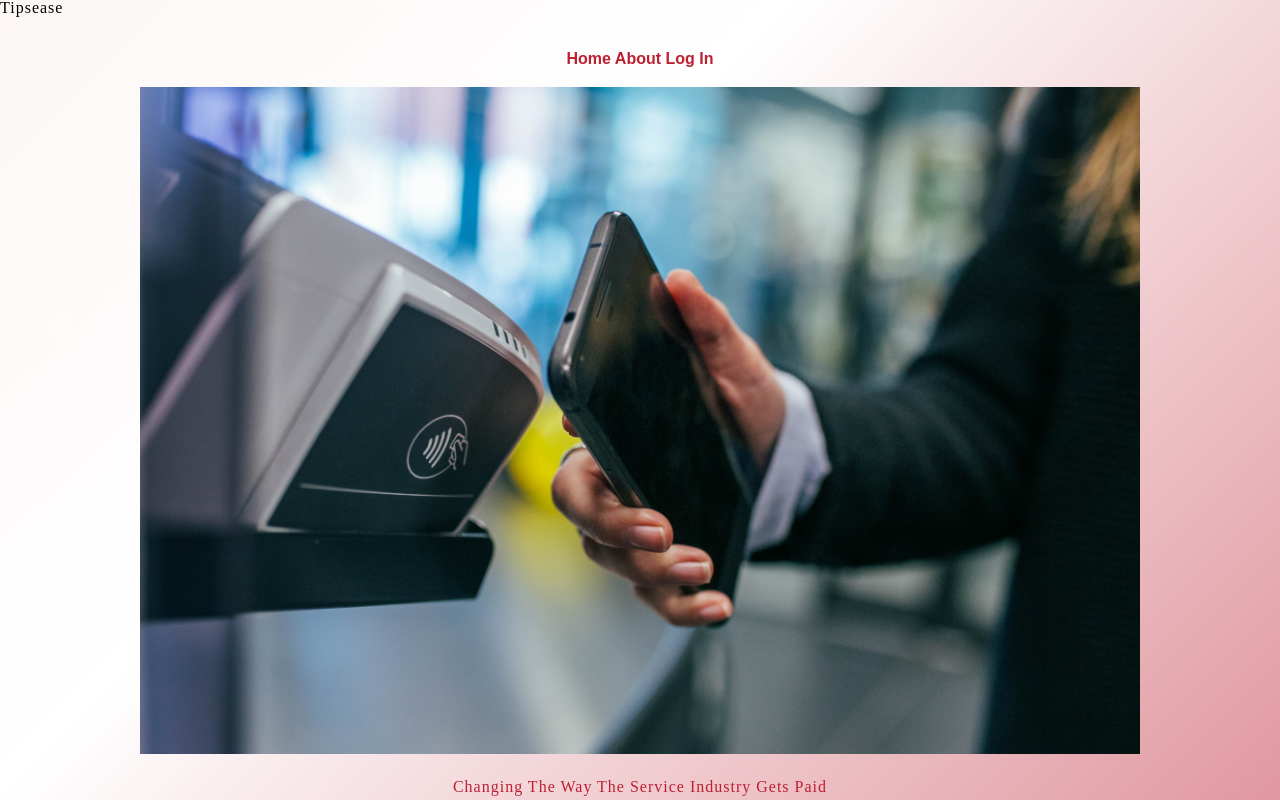
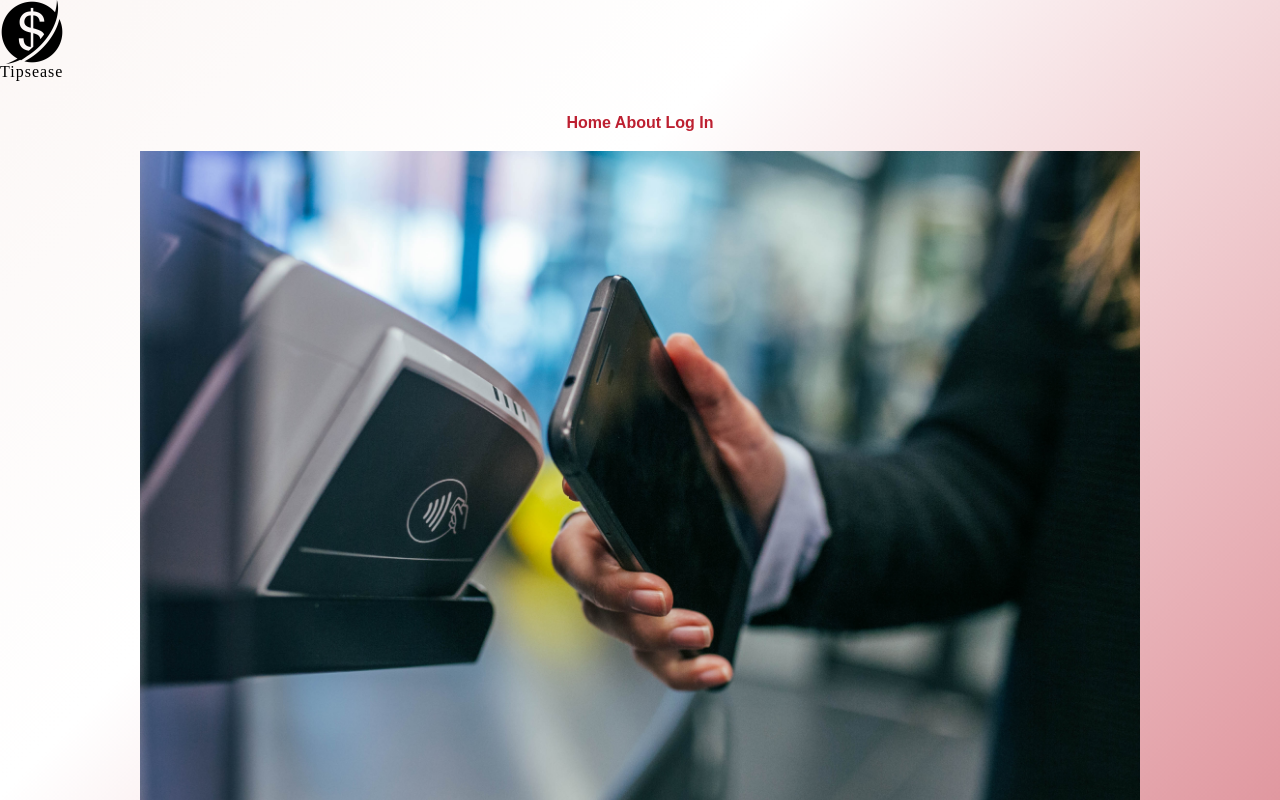
Before and after one commit to TeamTipsease/Marketing, a plain HTML site: page Marketing/HTML/index.html in a window 1280 px wide. Shown: the top 800 px of the page. Drawn offline with Linux system fonts and the light colour scheme; a web font is replaced by a local one.

Commit message:
Stopping Point
Font inspiration. Box Shadow Features. Fix Icon size in header.

```diff
--- a/Marketing/HTML/CSS/index.css
+++ b/Marketing/HTML/CSS/index.css
@@ -107,6 +107,7 @@ border-radius: 50%;
     justify-content: space-between;
     padding-top: 10%;
     color: #BD2031;
+
 }
 
 .card{
--- a/Marketing/HTML/index.html
+++ b/Marketing/HTML/index.html
@@ -11,9 +11,9 @@
 
   </head>
   <body class="homeContainer">
-  <img src="" style="">
+  <img width="64px;" height="64px;" src="img/insert-dollar-coin.png">
   <header class="header">
-    <span><h3>Tipsease</h3></span>
+    <h3>Tipsease</h3></span>
       <nav class="navigation">
           <a href = "index.html"> Home</a>
           <a href = "about.html"> About</a>
```
Also changed, not shown: Marketing/HTML/img/insert-dollar-coin.png (added).
